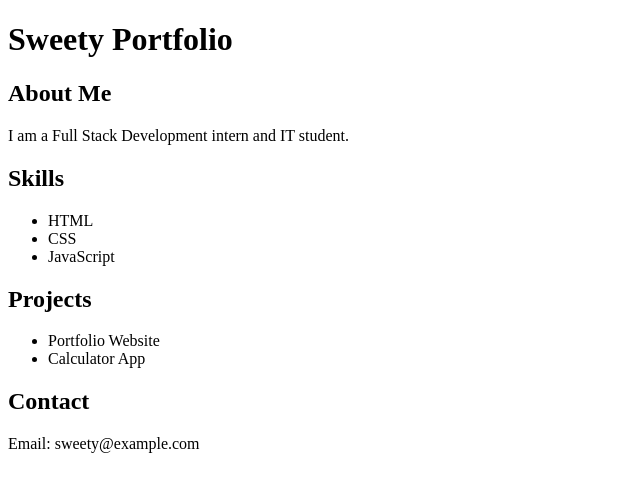
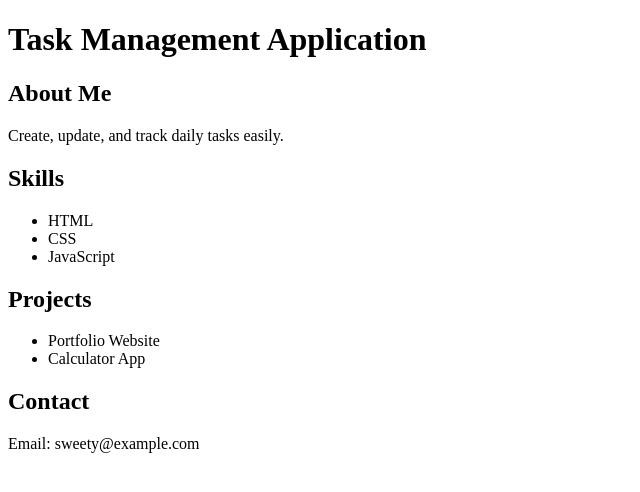
Before and after one commit to Yasaswini-1122/portfolio-website, a plain HTML site: page index.html in a window 1280 px wide. Shown: the whole page, without its empty margins (0-640 px from the left). Drawn offline with Linux system fonts and the light colour scheme.

Commit message:
Update index.html

```diff
--- a/index.html
+++ b/index.html
@@ -6,11 +6,10 @@
 
 <body>
 
-  <h1>Sweety Portfolio</h1>
+ <h1>Task Management Application</h1>
 
   <h2>About Me</h2>
-  <p>I am a Full Stack Development intern and IT student.</p>
-
+  <p>Create, update, and track daily tasks easily.</p>
   <h2>Skills</h2>
   <ul>
     <li>HTML</li>
```
